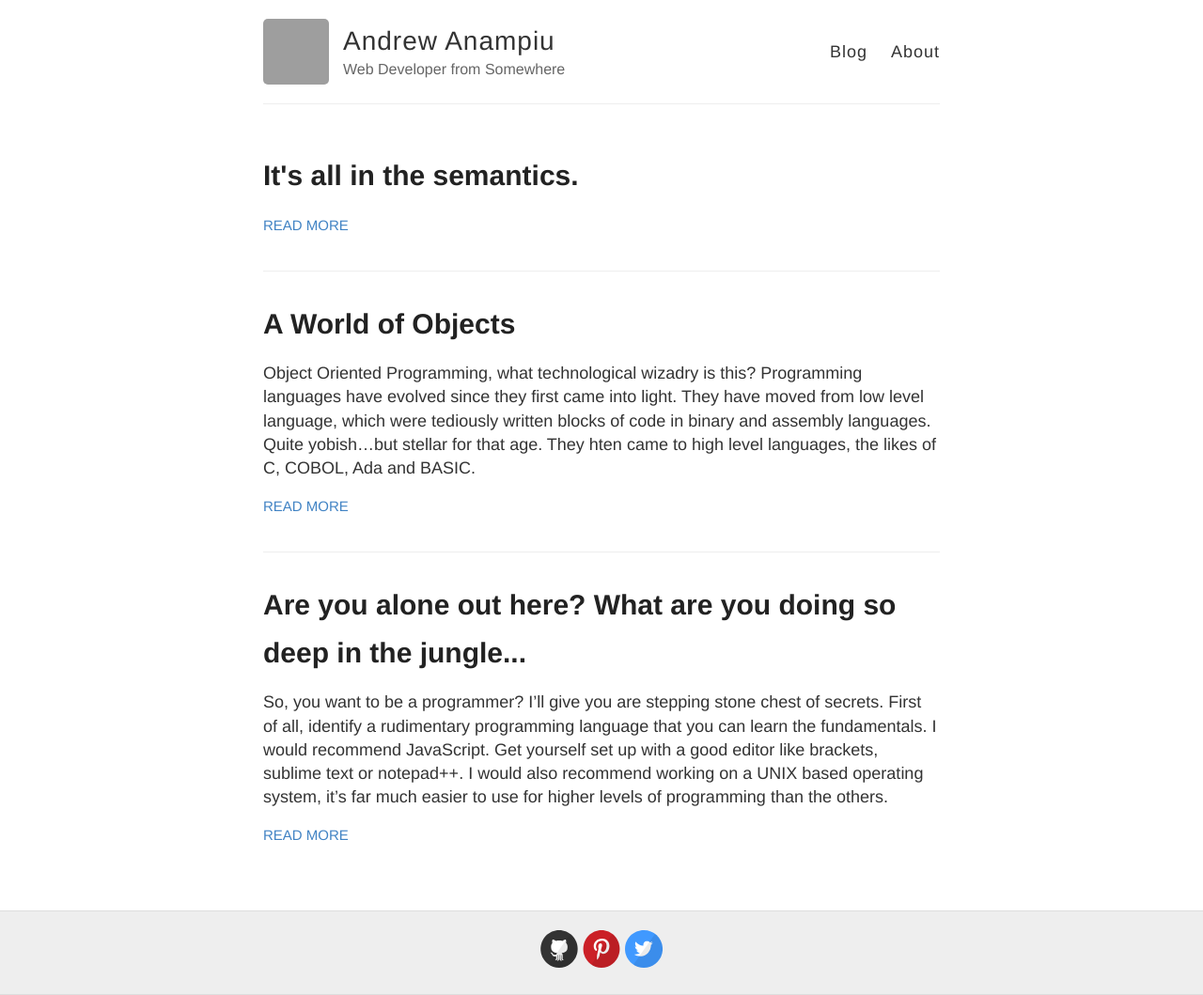
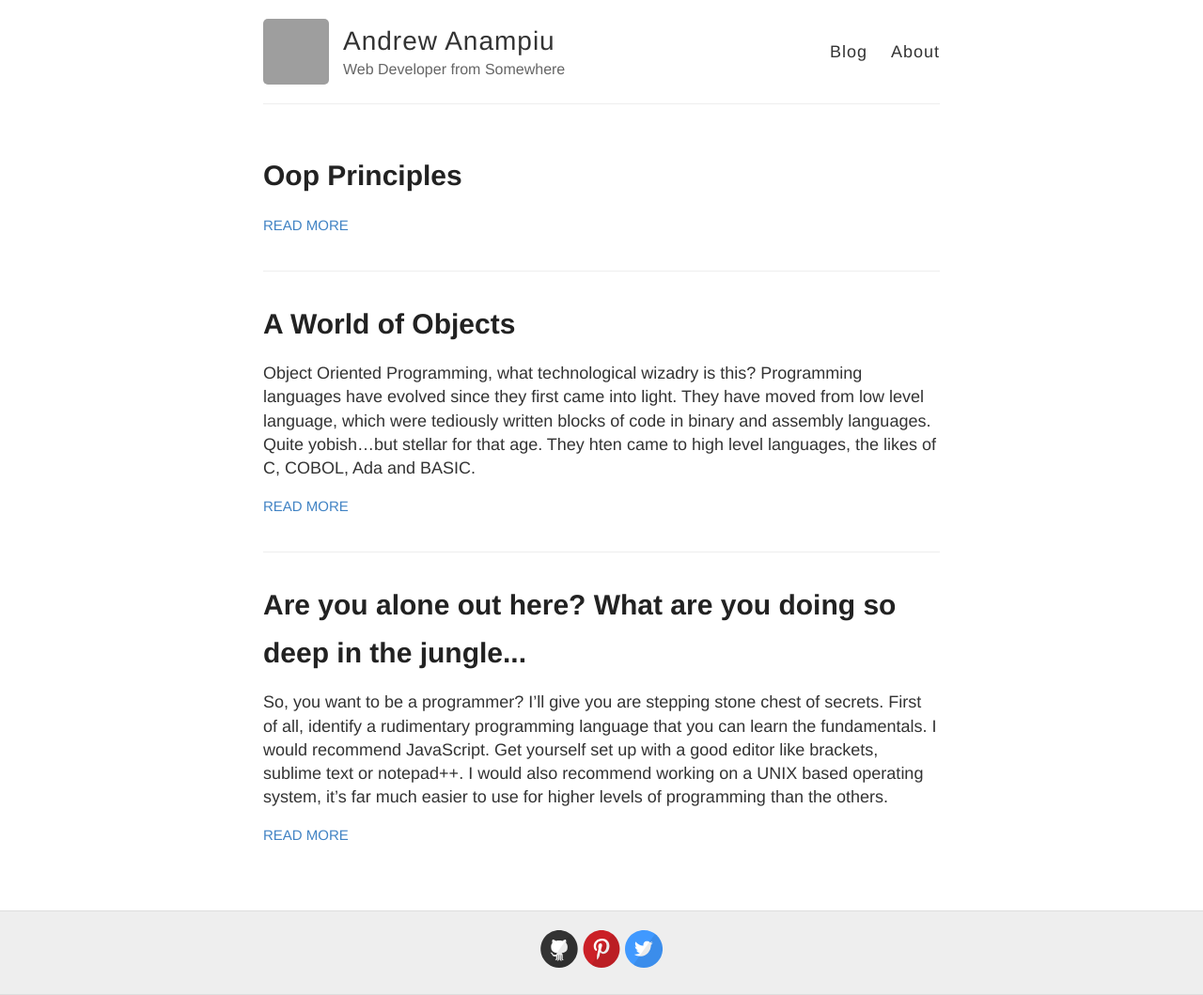
Before and after one commit to kelvinkipsang/blog, a Jekyll site: the page built from index.html, in a window 1280 px wide. Shown: the whole page at 94% size. Built offline with Jekyll 4.4.1, drawn with Linux system fonts in a browser that asks for light colours; grey boxes are pictures that could not be loaded.

Commit message:
principles of OOP

```diff
--- a/_posts/2016-5-31-OOP-principles.md
+++ b/_posts/2016-5-31-OOP-principles.md
@@ -1,4 +1,4 @@
 ---
 layout: post
-title: It's all in the semantics.
+title:
 ---
```
